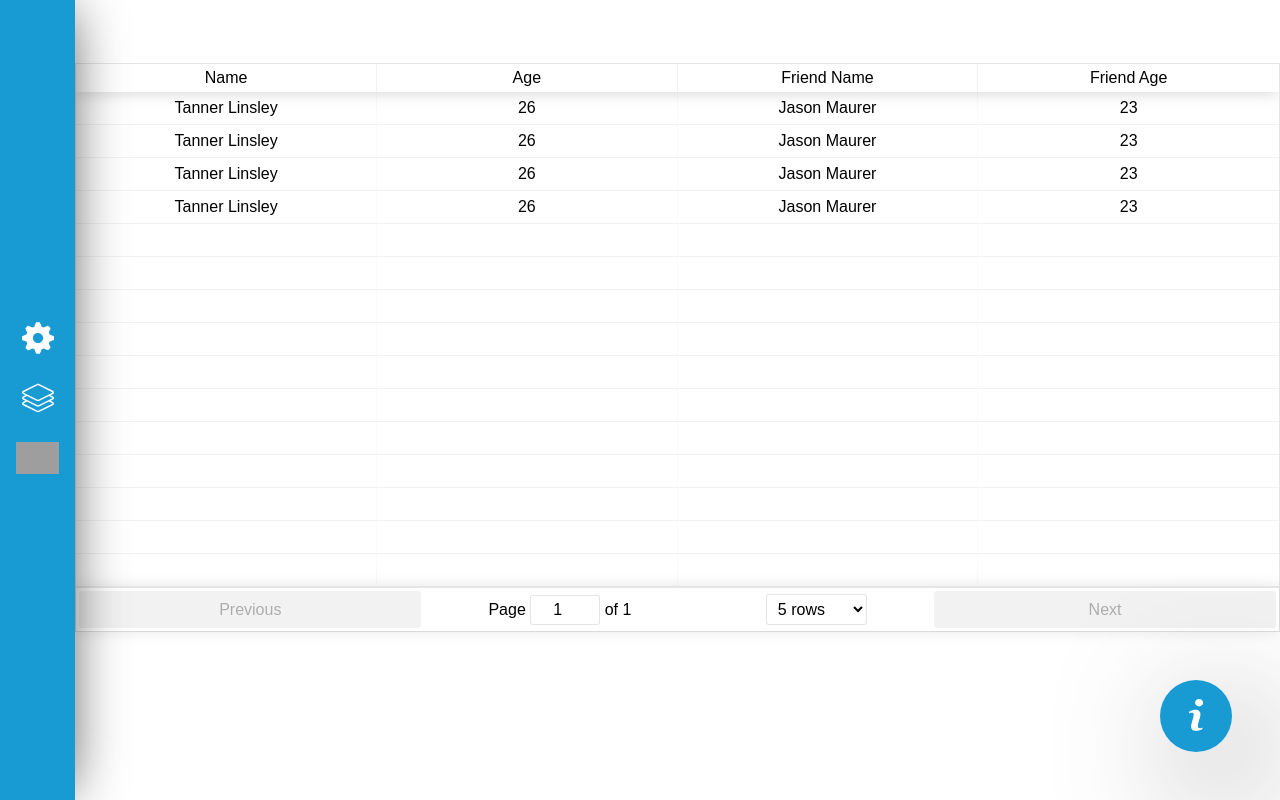
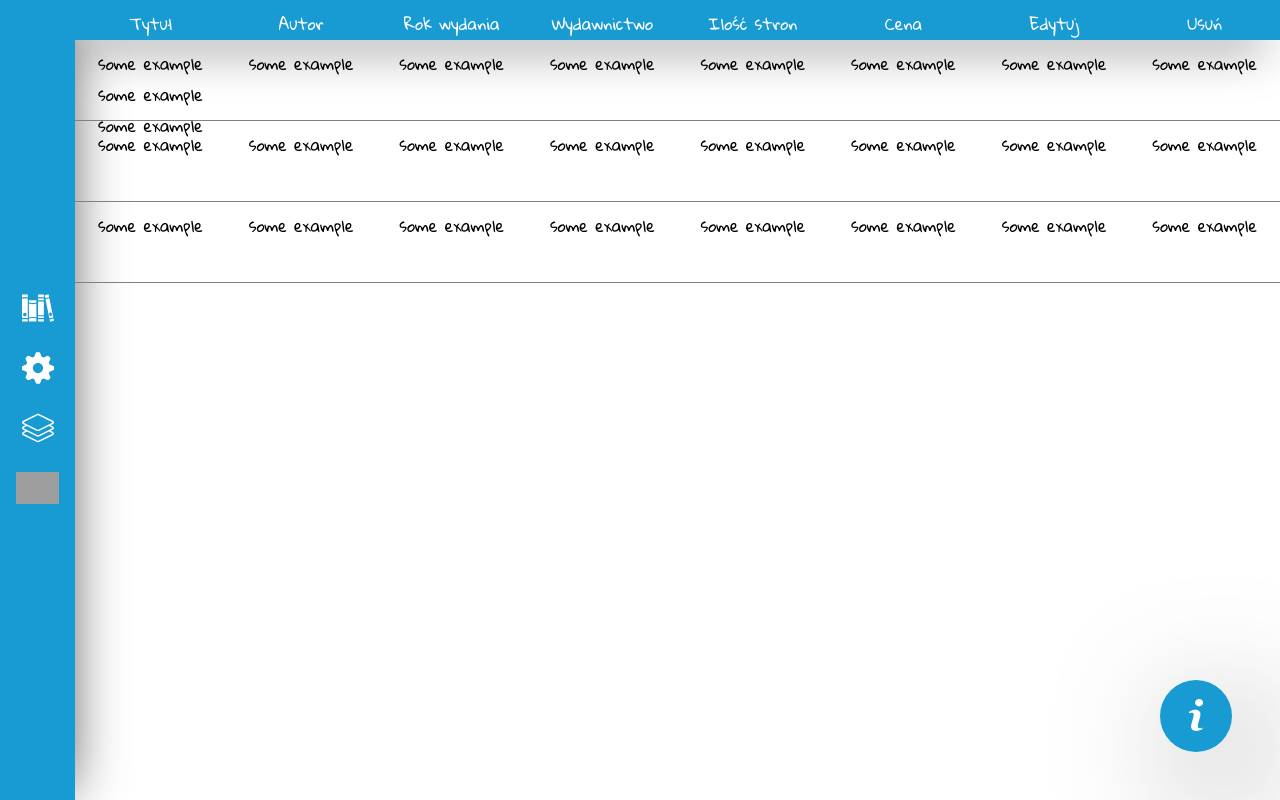
Before and after one commit to robku96/my-react, a React (Create React App) app: page / in a window 1280 px wide. Built offline with nearby package versions, Linux system fonts and the light colour scheme; grey boxes are pictures that could not be loaded.

Commit message:
develop table component

```diff
--- a/package.json
+++ b/package.json
@@ -3,6 +3,7 @@
   "version": "0.1.0",
   "private": true,
   "dependencies": {
+    "axios": "^0.17.1",
     "body-parser": "^1.18.2",
     "eslint-plugin-flowtype": "^2.40.1",
     "eslint-plugin-import": "^2.8.0",
--- a/src/common/components/Content/Content.css
+++ b/src/common/components/Content/Content.css
@@ -4,4 +4,4 @@
   justify-content: flex-end;
   height: 100vh;
   width: 100%;
-  overflow-x: hidden; }
+  overflow: hidden; }
--- a/src/common/components/Content/Content.js
+++ b/src/common/components/Content/Content.js
@@ -1,60 +1,24 @@
 import React, { Component } from 'react';
 import Footer from '../Footer/Footer.js';
-import ReactTable from 'react-table';
-import 'react-table/react-table.css';
+import Table from '../Table/Table.js';
 import './Content.css';
 
 class Content extends Component {
+  headers = [
+    'Tytuł',
+    'Autor',
+    'Rok wydania',
+    'Wydawnictwo',
+    'Ilość stron',
+    'Cena',
+    'Edytuj',
+    'Usuń'
+  ]
 
   render() {
-    const data = [{
-      name: 'Tanner Linsley',
-      age: 26,
-      friend: {
-        name: 'Jason Maurer',
-        age: 23,
-      }
-    },{
-      name: 'Tanner Linsley',
-      age: 26,
-      friend: {
-        name: 'Jason Maurer',
-        age: 23,
-      }
-    },{
-      name: 'Tanner Linsley',
-      age: 26,
-      friend: {
-        name: 'Jason Maurer',
-        age: 23,
-      }
-    },{
-      name: 'Tanner Linsley',
-      age: 26,
-      friend: {
-        name: 'Jason Maurer',
-        age: 23,
-      }
-    }]
-
-    const columns = [{
-      Header: 'Name',
-      accessor: 'name' // String-based value accessors!
-    }, {
-      Header: 'Age',
-      accessor: 'age',
-      Cell: props => <span className='number'>{props.value}</span> // Custom cell components!
-    }, {
-      id: 'friendName', // Required because our accessor is not a string
-      Header: 'Friend Name',
-      accessor: d => d.friend.name // Custom value accessors!
-    }, {
-      Header: props => <span>Friend Age</span>, // Custom header components!
-      accessor: 'friend.age'
-    }]
     return (
       <div className="Content">
-          <ReactTable defaultPageSize={15} data={data} columns={columns} />
+          <Table headers={this.headers}/>
           <Footer />
       </div>
     );
--- a/src/common/components/Content/Content.min.css
+++ b/src/common/components/Content/Content.min.css
@@ -1 +1 @@
-.Content{display:flex;flex-direction:column;justify-content:flex-end;height:100vh;width:100%;overflow-x:hidden}
+.Content{display:flex;flex-direction:column;justify-content:flex-end;height:100vh;width:100%;overflow:hidden}
--- a/src/common/components/Content/Content.scss
+++ b/src/common/components/Content/Content.scss
@@ -4,5 +4,5 @@
     justify-content: flex-end;
     height:100vh;
     width: 100%;
-    overflow-x: hidden;
+    overflow: hidden;
 }
--- a/src/common/components/Sidebar/Sidebar.js
+++ b/src/common/components/Sidebar/Sidebar.js
@@ -1,6 +1,7 @@
 import React, { Component } from 'react';
 import SidebarItem from '../SidebarItem/SidebarItem.js';
 import settings from '../../icons/settings.svg';
+import books from '../../icons/books.svg';
 import layers from '../../icons/layers.svg';
 import edit from '../../icons/edit.svg';
 import './Sidebar.css';
@@ -15,6 +16,7 @@ class Sidebar extends Component{
     render(){
         return (
             <div className="Sidebar">
+                <SidebarItem source={books} />
                 <SidebarItem source={settings} />
                 <SidebarItem source={layers} />
                 <SidebarItem source={edit} />
--- /dev/null
+++ b/src/common/components/Table/Table.css
@@ -0,0 +1,42 @@
+/*
+  variables.scss - defines all globally used variables
+*/
+@import url("https://fonts.googleapis.com/css?family=Gloria+Hallelujah");
+.Table {
+  display: flex;
+  flex-direction: column;
+  width: 100%;
+  height: 100%;
+  overflow-y: hidden; }
+  .Table .Header {
+    height: 40px;
+    display: flex;
+    color: white;
+    -webkit-box-shadow: -3px 18px 47px -12px rgba(0, 0, 0, 0.66);
+    -moz-box-shadow: -3px 18px 47px -12px rgba(0, 0, 0, 0.66);
+    box-shadow: -3px 18px 47px -12px rgba(0, 0, 0, 0.66);
+    background-color: #189ad3; }
+    .Table .Header .Cell {
+      display: flex;
+      width: 100%;
+      padding: 8px;
+      text-align: center;
+      justify-content: center;
+      background-color: #189ad3;
+      font-family: 'Gloria Hallelujah', cursive; }
+  .Table .Row {
+    display: flex;
+    height: 80px;
+    border-bottom: 1px solid gray; }
+    .Table .Row .Cell {
+      display: flex;
+      width: 100%;
+      padding: 8px;
+      text-align: center;
+      justify-content: center;
+      font-family: 'Gloria Hallelujah', cursive; }
+    .Table .Row:hover {
+      opacity: 0.6;
+      background-color: #172B4D;
+      color: white;
+      border-bottom: 1px solid gray; }
--- /dev/null
+++ b/src/common/components/Table/Table.js
@@ -0,0 +1,60 @@
+import React, { Component } from 'react';
+import './Table.css';
+
+class Table extends Component {
+    constructor(props) {
+        super(props);
+        this.state = {}
+        this.handleClick = this.handleClick.bind(this);
+    }
+
+    handleClick() {
+        this.setState({
+
+        });
+    }
+
+    render() {
+        return (
+            <div className="Table">
+                <div className="Header"> {
+                    this.props.headers.map((title, index) => {
+                        return <div key={index} className="Cell">{title}</div>;
+                    }) }
+                </div>
+                <div className="Row">
+                    <div className="Cell">some example some example some example</div>
+                    <div className="Cell">some example</div>
+                    <div className="Cell">some example</div>
+                    <div className="Cell">some example</div>
+                    <div className="Cell">some example</div>
+                    <div className="Cell">some example</div>
+                    <div className="Cell">some example</div>
+                    <div className="Cell">some example</div>
+                </div>
+                <div className="Row">
+                    <div className="Cell">some example</div>
+                    <div className="Cell">some example</div>
+                    <div className="Cell">some example</div>
+                    <div className="Cell">some example</div>
+                    <div className="Cell">some example</div>
+                    <div className="Cell">some example</div>
+                    <div className="Cell">some example</div>
+                    <div className="Cell">some example</div>
+                </div>
+                <div className="Row">
+                    <div className="Cell">some example</div>
+                    <div className="Cell">some example</div>
+                    <div className="Cell">some example</div>
+                    <div className="Cell">some example</div>
+                    <div className="Cell">some example</div>
+                    <div className="Cell">some example</div>
+                    <div className="Cell">some example</div>
+                    <div className="Cell">some example</div>
+                </div>
+            </div>
+        )
+    }
+}
+
+export default Table;
--- /dev/null
+++ b/src/common/components/Table/Table.min.css
@@ -0,0 +1 @@
+@import url("https://fonts.googleapis.com/css?family=Gloria+Hallelujah");.Table{display:flex;flex-direction:column;width:100%;height:100%;overflow-y:hidden}.Table .Header{height:40px;display:flex;color:white;-webkit-box-shadow:-3px 18px 47px -12px rgba(0,0,0,0.66);-moz-box-shadow:-3px 18px 47px -12px rgba(0,0,0,0.66);box-shadow:-3px 18px 47px -12px rgba(0,0,0,0.66);background-color:#189ad3}.Table .Header .Cell{display:flex;width:100%;padding:8px;text-align:center;justify-content:center;background-color:#189ad3;font-family:'Gloria Hallelujah', cursive}.Table .Row{display:flex;height:80px;border-bottom:1px solid gray}.Table .Row .Cell{display:flex;width:100%;padding:8px;text-align:center;justify-content:center;font-family:'Gloria Hallelujah', cursive}.Table .Row:hover{opacity:0.6;background-color:#172B4D;color:white;border-bottom:1px solid gray}
--- /dev/null
+++ b/src/common/components/Table/Table.scss
@@ -0,0 +1,53 @@
+@import '../../../common/styles/variables.scss';
+@import url('https://fonts.googleapis.com/css?family=Gloria+Hallelujah');
+
+.Table {
+    display: flex;
+    flex-direction: column;
+    width: 100%;
+    height: 100%;
+    overflow-y: hidden;
+
+    .Header{
+        height: 40px;
+        display: flex;
+        color: white;
+        -webkit-box-shadow: -3px 18px 47px -12px rgba(0,0,0,0.66);
+        -moz-box-shadow: -3px 18px 47px -12px rgba(0,0,0,0.66);
+        box-shadow: -3px 18px 47px -12px rgba(0,0,0,0.66);
+        background-color: $color-blue;
+
+        .Cell{
+            display: flex;
+            width: 100%;
+            padding: $metric-x-small;
+            text-align: center;
+            justify-content: center;
+            background-color: $color-blue;
+            font-family: 'Gloria Hallelujah', cursive;
+        }
+    }
+
+    .Row{
+        display: flex;
+        height: 80px;
+        border-bottom: 1px solid gray;
+
+        .Cell{
+            display: flex;
+            width: 100%;
+            padding: $metric-x-small;
+            text-align: center;
+            justify-content: center;
+            font-family: 'Gloria Hallelujah', cursive;
+        }
+
+        &:hover{
+            opacity: 0.6;
+            background-color: #172B4D;
+            color: white;
+            border-bottom: 1px solid gray;
+        }
+    }
+
+}
```
Also changed, not shown: src/common/icons/books.svg (added), 1 other file (tests, documents, lock files or other folders).
